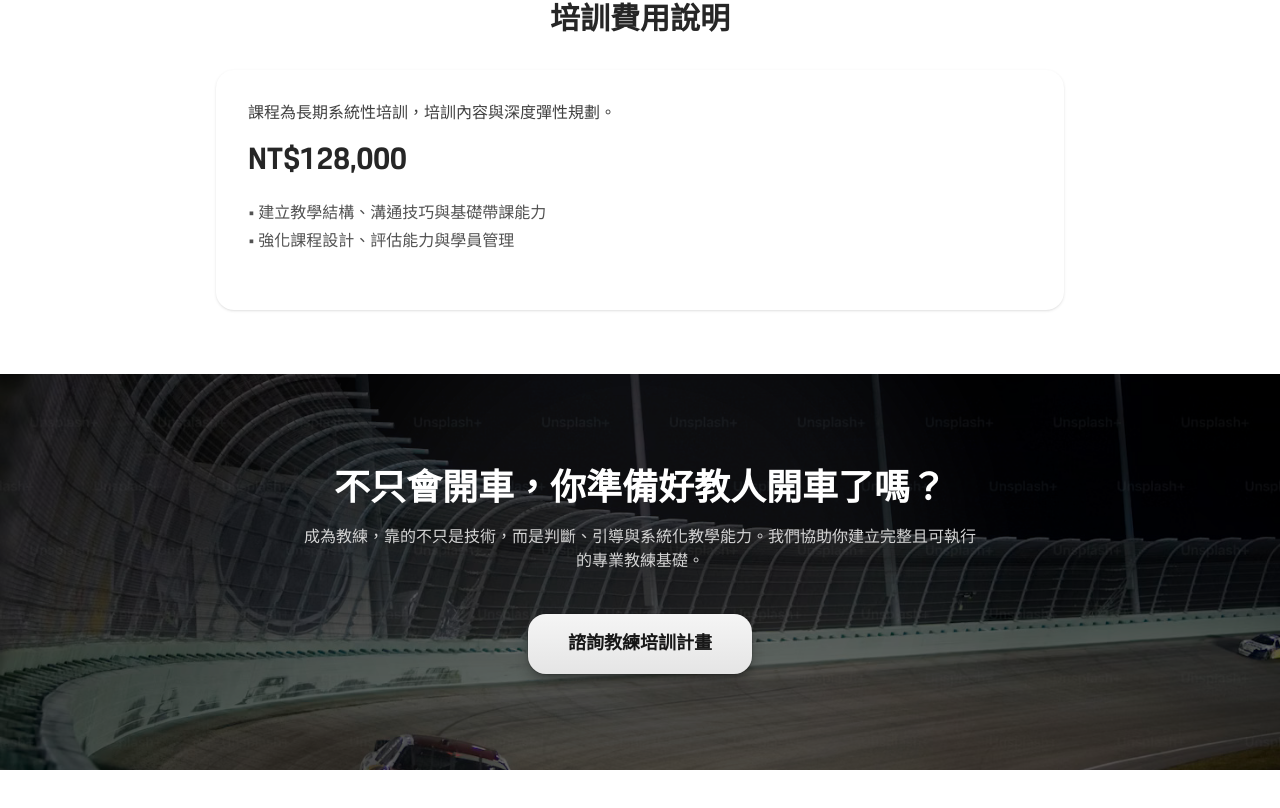
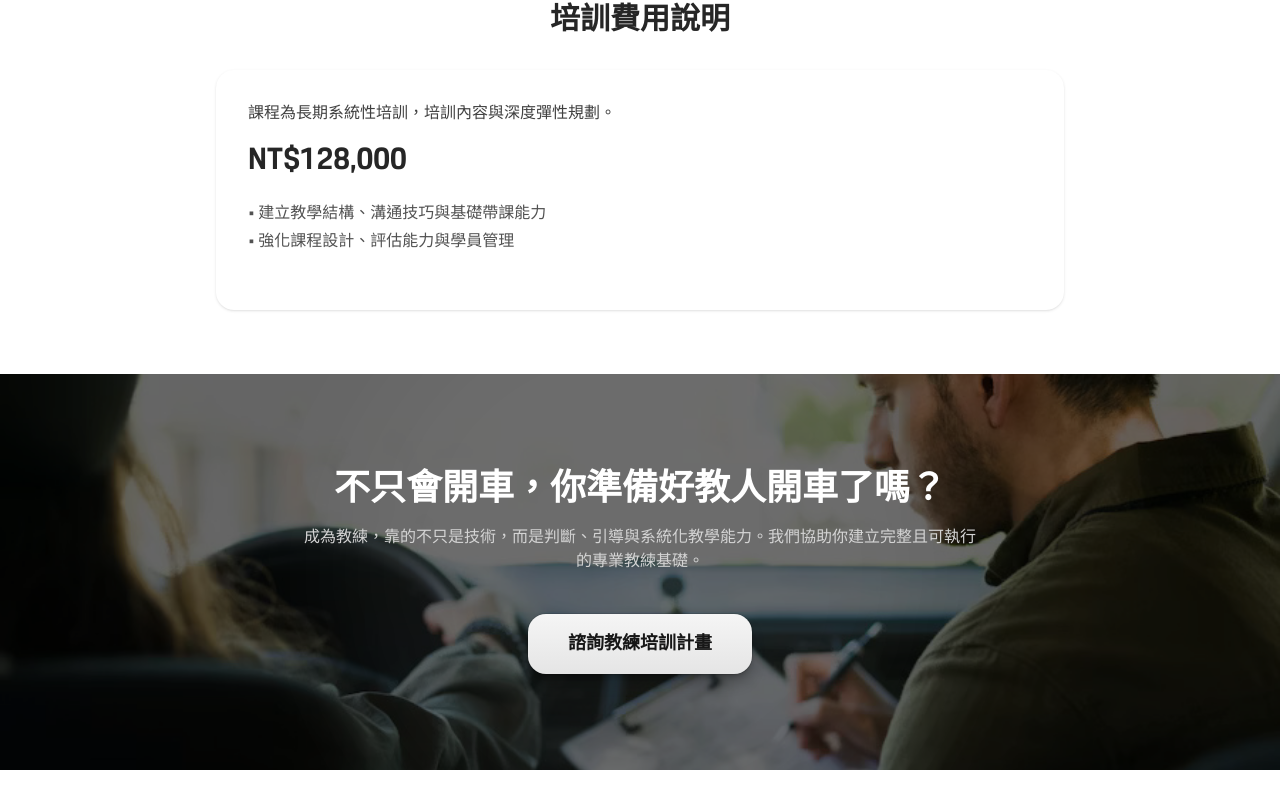
Before and after one commit to laurelke/drivemate-web, a Next.js app: page /courses/instructor-training in a window 1280 px wide. Shown: the part 1046-1854 px from the top of the page. Built offline with nearby package versions, Linux system fonts and the light colour scheme; a web font is replaced by a local one.

Commit message:
feat: unify course pages layout and design

```diff
--- a/app/courses/instructor-training/page.tsx
+++ b/app/courses/instructor-training/page.tsx
@@ -211,7 +211,7 @@ className="object-cover md:object-cover object-center md:[object-position:50%_60
               title="不只會開車，你準備好教人開車了嗎？"
               description="成為教練，靠的不只是技術，而是判斷、引導與系統化教學能力。我們協助你建立完整且可執行的專業教練基礎。"
               buttonText="諮詢教練培訓計畫"
-               bgImage="/images/cta/track-driving.jpg"
+               bgImage="/images/cta/instructor-training.jpg"
             />
           </main>
           </React.Fragment>
```
